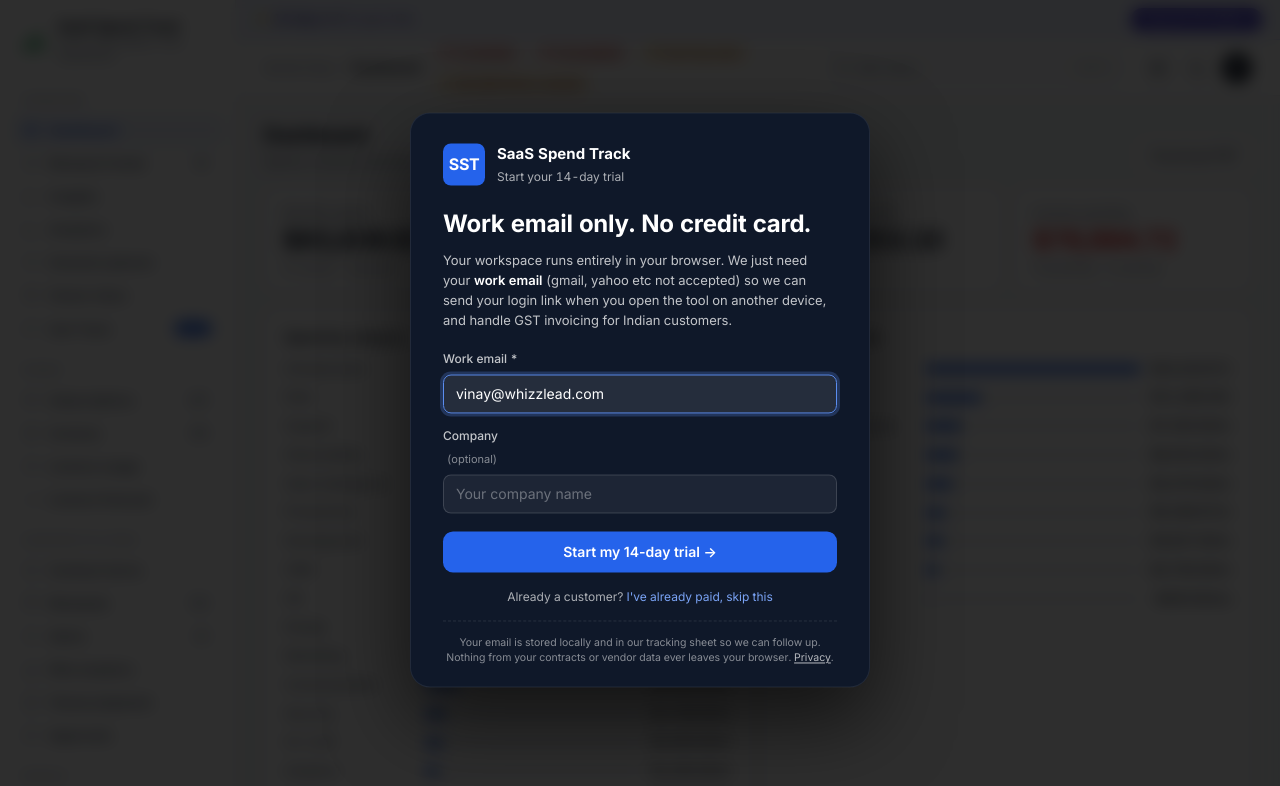
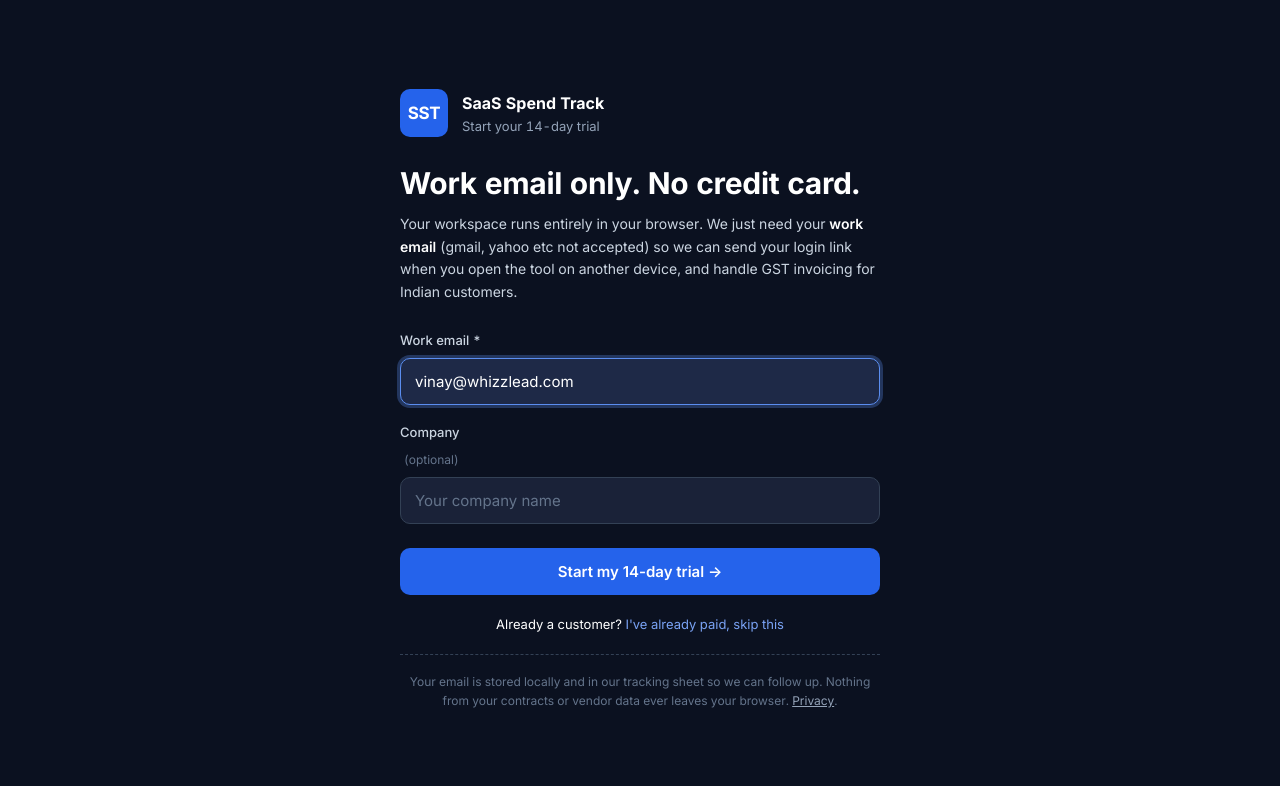
Before and after one commit to vinayraghavendran16/Saasspendtrack-tool, a plain HTML site: page index.html in a window 1280 px wide. Shown: the top 786 px of the page. Drawn offline with Linux system fonts and the light colour scheme; no server answers.

Commit message:
Phase 40: Signup is now a full-screen opaque takeover
User was still seeing dark/blue text on the previous card-style
modal. Likely Cloudflare cache of the previous HTML plus specificity
issues from theme-scoped styles elsewhere in the sheet overriding
the unscoped .sm-* rules.

Approach this time: no card, no transparency, no theme variables
anywhere, highest-specificity selectors that cannot lose.

- #signup-modal fills the viewport (position: fixed, inset: 0)
  with solid #0b1120 (dark navy). No backdrop, no blur, no card.
- All selectors are .signup-modal#signup-modal .xxx so the ID
  specificity wins over any later rule in the sheet.
- Every color property has !important as a belt-and-suspenders
  against the theme CSS variables, and the universal selector
  (.signup-modal#signup-modal *) hard-forces white on every
  descendant.
- Form stays centered in a 480px column with generous spacing
  (upgraded sizes from 24px / 14px to 30px / 14px for the
  heading/body since there's now full-screen real estate).
- Inputs: #1a2238 background, #334155 border, white text, muted
  #64748b placeholder.
- Close button (change-email mode) moves to fixed top-right.
- z-index: 2147483000 (max 32-bit minus some) so nothing layers
  over it.
- .sm-backdrop hidden (display: none), .sm-change bg kept solid.

The .signup-modal#signup-modal selector (0,2,0) beats the earlier
theme-coupled rules without needing to touch anything else in
styles.css, and !important on every declaration handles any
remaining late-cascade issue.

QA: 116 pass / 0 fail / 8 skip.

Co-Authored-By: Claude Opus 4.7 <noreply@anthropic.com>
Claude-Session: https://claude.ai/code/session_01G35EGADDBc8c2SVjtVa7CQ

```diff
--- a/styles.css
+++ b/styles.css
@@ -1364,49 +1364,41 @@ body.readonly-mode .kpi-value::after {
 .eg-geo-btn.active { background: var(--accent); color: #fff; border-color: var(--accent); }
 .eg-geo-btn:hover { color: var(--ink); }
 
-/* Signup capture modal ------------------------------------------------
-   Always dark / white regardless of the tool's light/dark theme.
-   This is a focus modal; keeping it on one visual track (dark brand
-   surface + white text) avoids the light-theme "navy ink reads as
-   blue" problem. */
-.signup-modal { position: fixed; inset: 0; z-index: 600; display: block; }
-.signup-modal.sm-done { opacity: 0; transition: opacity .3s ease; pointer-events: none; }
-.sm-backdrop { position: absolute; inset: 0; background: rgba(0,0,0,0.82); backdrop-filter: blur(8px); }
-.sm-card {
-  position: absolute; top: 50%; left: 50%; transform: translate(-50%, -50%);
-  width: min(460px, calc(100vw - 24px));
-  background: #0f1829;                     /* brand dark navy */
-  border: 1px solid rgba(255,255,255,0.08);
-  border-radius: 20px; padding: 30px 32px 20px;
-  box-shadow: 0 32px 80px rgba(0,0,0,0.6);
-  color: #ffffff;                          /* force white text */
-  max-height: 92vh; overflow-y: auto;
-}
-.sm-card * { color: inherit; }
-.sm-brand { display: flex; align-items: center; gap: 12px; margin-bottom: 20px; }
-.sm-logo { width: 42px; height: 42px; background: #2563eb; color: #fff; display: flex; align-items: center; justify-content: center; font-weight: 800; font-size: 16px; border-radius: 8px; letter-spacing: -0.02em; }
-.sm-brand-name { font-size: 15px; font-weight: 700; color: #ffffff; }
-.sm-brand-tag { font-size: 12px; color: rgba(255,255,255,0.65); margin-top: 2px; }
-.sm-card h2 { font-size: 24px; margin: 0 0 8px; font-weight: 700; letter-spacing: -0.01em; color: #ffffff; }
-.sm-sub { color: rgba(255,255,255,0.75); font-size: 13px; line-height: 1.55; margin: 0 0 20px; }
-.sm-sub b { color: #ffffff; font-weight: 600; }
-.sm-form label { display: flex; flex-direction: column; gap: 6px; margin-bottom: 14px; font-size: 12px; color: rgba(255,255,255,0.75); font-weight: 500; }
-.sm-form input { background: rgba(255,255,255,0.06); color: #ffffff; border: 1px solid rgba(255,255,255,0.14); border-radius: 8px; padding: 10px 12px; font-size: 14px; font-family: inherit; }
-.sm-form input::placeholder { color: rgba(255,255,255,0.35); }
-.sm-form input:focus { border-color: #5b8def; outline: none; box-shadow: 0 0 0 3px rgba(91,141,239,0.25); background: rgba(255,255,255,0.09); }
-.sm-optional { font-weight: 400; color: rgba(255,255,255,0.5); margin-left: 4px; font-size: 11px; }
-.sm-error { background: rgba(239,68,68,0.15); color: #fca5a5; padding: 10px 12px; border-radius: 6px; font-size: 12.5px; margin-bottom: 10px; border: 1px solid rgba(239,68,68,0.35); line-height: 1.5; }
-.sm-error b { color: #fecaca; }
-.sm-primary { width: 100%; background: #2563eb; color: #ffffff; border: 0; padding: 12px; border-radius: 10px; font-weight: 600; font-size: 14px; cursor: pointer; margin-top: 4px; }
-.sm-primary:hover { background: #1d4ed8; }
-.sm-primary:disabled { opacity: 0.6; cursor: wait; }
-.sm-fine { text-align: center; margin-top: 16px; font-size: 12px; color: rgba(255,255,255,0.65); }
-.sm-fine a { color: #7aa3f5; text-decoration: none; }
-.sm-fine a:hover { text-decoration: underline; }
-.sm-foot { text-align: center; font-size: 10.5px; color: rgba(255,255,255,0.5); padding-top: 14px; margin-top: 14px; border-top: 1px dashed rgba(255,255,255,0.1); line-height: 1.5; }
-.sm-foot a { color: rgba(255,255,255,0.7); text-decoration: underline; }
-.sm-close { position: absolute; top: 14px; right: 16px; background: transparent; border: 0; color: rgba(255,255,255,0.5); font-size: 22px; cursor: pointer; line-height: 1; width: 30px; height: 30px; border-radius: 50%; }
-.sm-close:hover { background: rgba(255,255,255,0.08); color: #ffffff; }
+/* Signup takeover ------------------------------------------------------
+   Full-screen solid opaque takeover. No card, no transparency, no
+   theme vars anywhere. One visual track: solid dark navy with white
+   text, impossible to misread in either theme. */
+.signup-modal#signup-modal { position: fixed !important; inset: 0 !important; z-index: 2147483000 !important; display: flex !important; align-items: center !important; justify-content: center !important; background: #0b1120 !important; color: #ffffff !important; overflow-y: auto !important; padding: 24px !important; }
+.signup-modal#signup-modal.sm-done { opacity: 0 !important; transition: opacity .3s ease !important; pointer-events: none !important; }
+.signup-modal#signup-modal .sm-backdrop { display: none !important; }
+.signup-modal#signup-modal .sm-card { position: static !important; transform: none !important; background: transparent !important; border: 0 !important; box-shadow: none !important; width: 100% !important; max-width: 480px !important; max-height: none !important; padding: 0 !important; color: #ffffff !important; }
+.signup-modal#signup-modal * { color: #ffffff !important; }
+.signup-modal#signup-modal .sm-brand { display: flex !important; align-items: center !important; gap: 14px !important; margin-bottom: 28px !important; }
+.signup-modal#signup-modal .sm-logo { width: 48px !important; height: 48px !important; background: #2563eb !important; display: flex !important; align-items: center !important; justify-content: center !important; font-weight: 800 !important; font-size: 17px !important; border-radius: 10px !important; letter-spacing: -0.02em !important; color: #ffffff !important; }
+.signup-modal#signup-modal .sm-brand-name { font-size: 16px !important; font-weight: 700 !important; }
+.signup-modal#signup-modal .sm-brand-tag { font-size: 13px !important; color: #94a3b8 !important; margin-top: 2px !important; }
+.signup-modal#signup-modal h2 { font-size: 30px !important; margin: 0 0 12px !important; font-weight: 700 !important; letter-spacing: -0.01em !important; line-height: 1.2 !important; }
+.signup-modal#signup-modal .sm-sub { color: #cbd5e1 !important; font-size: 14px !important; line-height: 1.6 !important; margin: 0 0 28px !important; }
+.signup-modal#signup-modal .sm-sub b { font-weight: 600 !important; }
+.signup-modal#signup-modal .sm-form label { display: flex !important; flex-direction: column !important; gap: 8px !important; margin-bottom: 18px !important; font-size: 13px !important; color: #cbd5e1 !important; font-weight: 500 !important; }
+.signup-modal#signup-modal .sm-form input { background: #1a2238 !important; color: #ffffff !important; border: 1px solid #334155 !important; border-radius: 10px !important; padding: 13px 14px !important; font-size: 15px !important; font-family: inherit !important; }
+.signup-modal#signup-modal .sm-form input::placeholder { color: #64748b !important; }
+.signup-modal#signup-modal .sm-form input:focus { border-color: #5b8def !important; outline: none !important; box-shadow: 0 0 0 3px rgba(91,141,239,0.3) !important; background: #1e2947 !important; }
+.signup-modal#signup-modal .sm-optional { font-weight: 400 !important; color: #64748b !important; margin-left: 4px !important; font-size: 12px !important; }
+.signup-modal#signup-modal .sm-error { background: rgba(239,68,68,0.15) !important; color: #fecaca !important; padding: 12px 14px !important; border-radius: 8px !important; font-size: 13px !important; margin-bottom: 14px !important; border: 1px solid rgba(239,68,68,0.35) !important; line-height: 1.5 !important; }
+.signup-modal#signup-modal .sm-error * { color: #fecaca !important; }
+.signup-modal#signup-modal .sm-primary { width: 100% !important; background: #2563eb !important; color: #ffffff !important; border: 0 !important; padding: 14px !important; border-radius: 10px !important; font-weight: 600 !important; font-size: 15px !important; cursor: pointer !important; margin-top: 6px !important; }
+.signup-modal#signup-modal .sm-primary:hover { background: #1d4ed8 !important; }
+.signup-modal#signup-modal .sm-primary:disabled { opacity: 0.6 !important; cursor: wait !important; }
+.signup-modal#signup-modal .sm-fine { text-align: center !important; margin-top: 20px !important; font-size: 13px !important; color: #94a3b8 !important; }
+.signup-modal#signup-modal .sm-fine a { color: #7aa3f5 !important; text-decoration: none !important; }
+.signup-modal#signup-modal .sm-fine a:hover { text-decoration: underline !important; }
+.signup-modal#signup-modal .sm-foot { text-align: center !important; font-size: 12px !important; color: #64748b !important; padding-top: 18px !important; margin-top: 20px !important; border-top: 1px dashed #334155 !important; line-height: 1.55 !important; }
+.signup-modal#signup-modal .sm-foot a { color: #94a3b8 !important; text-decoration: underline !important; }
+.signup-modal#signup-modal .sm-close { position: fixed !important; top: 20px !important; right: 24px !important; background: transparent !important; border: 0 !important; color: #64748b !important; font-size: 28px !important; cursor: pointer !important; line-height: 1 !important; width: 40px !important; height: 40px !important; border-radius: 50% !important; }
+.signup-modal#signup-modal .sm-close:hover { background: #1a2238 !important; color: #ffffff !important; }
+/* Belt-and-suspenders: also catch the change-email variant backdrop */
+.signup-modal#signup-modal.sm-change { background: #0b1120 !important; }
 
 /* Identity chip in sidebar footer (replaces generic "All features unlocked") */
 .identity-chip { display: flex; align-items: center; gap: 8px; width: 100%; }
```
